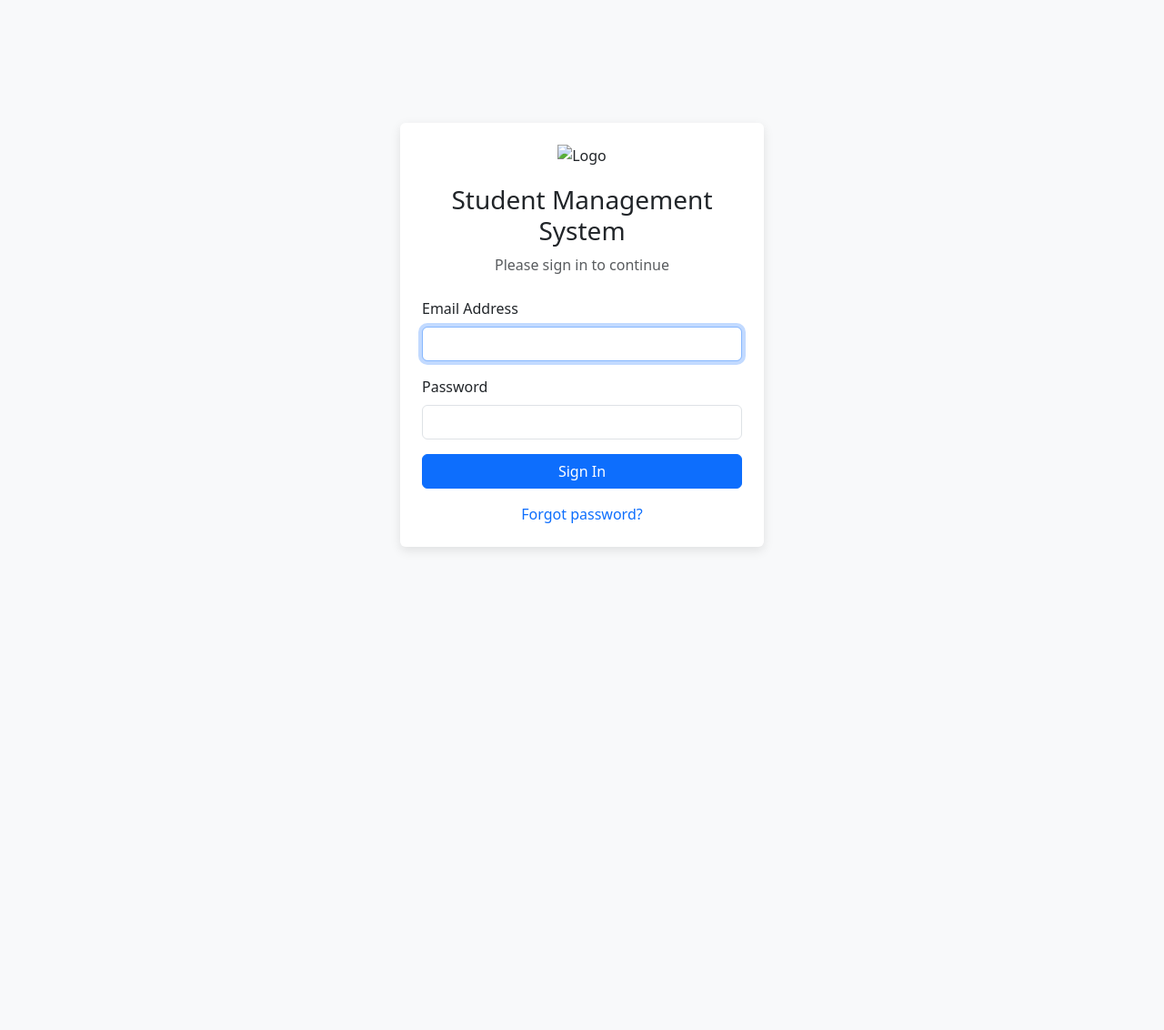
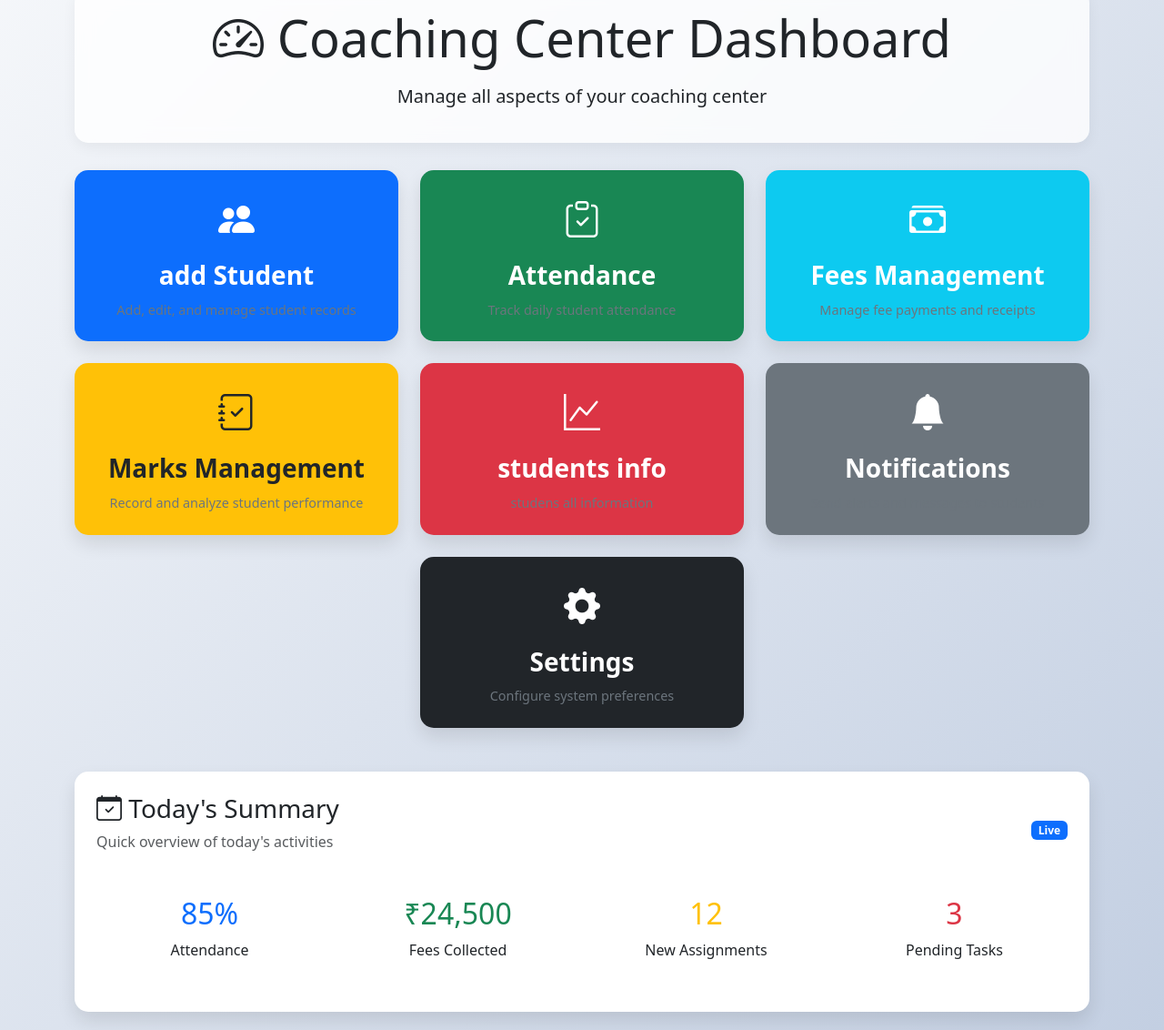
Before and after one commit to assignhub11/coachingclassmanagement, a plain HTML site: page studentmanage/html/login.html in a window 1280 px wide. Shown: the part 32-1164 px from the top of the page at 91% size. Before the commit the page ends 800 px from the top, so only its background shows below. Drawn offline with nearby package versions, Linux system fonts and the light colour scheme; no server answers.

Commit message:
Update dashboardown.html

```diff
--- a/studentmanage/html/login.html
+++ b/studentmanage/html/login.html
@@ -3,62 +3,182 @@
 <head>
     <meta charset="UTF-8">
     <meta name="viewport" content="width=device-width, initial-scale=1.0">
-    <title>Coaching Class - Login</title>
+    <title>Coaching Center Dashboard</title>
     <link href="https://cdn.jsdelivr.net/npm/bootstrap@5.3.0/dist/css/bootstrap.min.css" rel="stylesheet">
+    <link rel="stylesheet" href="https://cdn.jsdelivr.net/npm/bootstrap-icons@1.10.0/font/bootstrap-icons.css">
     <style>
         body {
-            background-color: #f8f9fa;
-            height: 100vh;
-            display: flex;
-            align-items: center;
+            background: linear-gradient(135deg, #f5f7fa 0%, #c3cfe2 100%);
+            min-height: 100vh;
+            padding: 20px;
         }
-        .login-card {
-            width: 100%;
-            max-width: 400px;
-            box-shadow: 0 4px 12px rgba(0,0,0,0.1);
+        .dashboard-card {
+            border-radius: 15px;
+            box-shadow: 0 10px 20px rgba(0,0,0,0.1);
+            transition: all 0.3s ease;
             border: none;
+            overflow: hidden;
+            height: 100%;
         }
-        .logo {
-            width: 80px;
-            height: 80px;
-            object-fit: contain;
-            margin-bottom: 20px;
+        .dashboard-card:hover {
+            transform: translateY(-5px);
+            box-shadow: 0 15px 30px rgba(0,0,0,0.2);
+        }
+        .card-icon {
+            font-size: 2.5rem;
+            margin-bottom: 15px;
+        }
+        .card-title {
+            font-weight: 600;
+            margin-bottom: 10px;
+        }
+        .card-text {
+            color: #6c757d;
+            font-size: 0.9rem;
+        }
+        .header {
+            background: rgba(255,255,255,0.8);
+            backdrop-filter: blur(10px);
+            border-radius: 15px;
+            padding: 20px;
+            margin-bottom: 30px;
+            box-shadow: 0 5px 15px rgba(0,0,0,0.05);
+        }
+        .btn-dashboard {
+            border-radius: 10px;
+            padding: 15px 0;
+            text-align: center;
+            color: white;
+            font-weight: 500;
+            border: none;
+            transition: all 0.3s ease;
+        }
+        .btn-dashboard:hover {
+            transform: scale(1.03);
+            color: white;
         }
     </style>
 </head>
 <body>
     <div class="container">
-        <div class="row justify-content-center">
-            <div class="col-md-8 col-lg-6">
-                <div class="card login-card mx-auto">
-                    <div class="card-body p-4">
-                        <div class="text-center mb-4">
-                            <img src="your-logo.png" alt="Logo" class="logo">
-                            <h3>Student Management System</h3>
-                            <p class="text-muted">Please sign in to continue</p>
+        <div class="header text-center">
+            <h1 class="display-4 mb-3"><i class="bi bi-speedometer2"></i> Coaching Center Dashboard</h1>
+            <p class="lead">Manage all aspects of your coaching center</p>
+        </div>
+
+        <div class="row g-4">
+            <!-- Student Management -->
+            <div class="col-md-4">
+                <a href="add_student.html" class="text-decoration-none">
+                    <div class="dashboard-card card bg-primary text-white p-4 text-center">
+                        <i class="bi bi-people-fill card-icon"></i>
+                        <h3 class="card-title"> add Student </h3>
+                        <p class="card-text">Add, edit, and manage student records</p>
+                    </div>
+                </a>
+            </div>
+
+            <!-- Attendance System -->
+            <div class="col-md-4">
+                <a href="attandance.html" class="text-decoration-none">
+                    <div class="dashboard-card card bg-success text-white p-4 text-center">
+                        <i class="bi bi-clipboard-check card-icon"></i>
+                        <h3 class="card-title">Attendance</h3>
+                        <p class="card-text">Track daily student attendance</p>
+                    </div>
+                </a>
+            </div>
+
+            <!-- Fees Management -->
+            <div class="col-md-4">
+                <a href="feesmanagement.html" class="text-decoration-none">
+                    <div class="dashboard-card card bg-info text-white p-4 text-center">
+                        <i class="bi bi-cash-stack card-icon"></i>
+                        <h3 class="card-title">Fees Management</h3>
+                        <p class="card-text">Manage fee payments and receipts</p>
+                    </div>
+                </a>
+            </div>
+
+            <!-- Marks Management -->
+            <div class="col-md-4">
+                <a href="marksmanagement.html" class="text-decoration-none">
+                    <div class="dashboard-card card bg-warning text-dark p-4 text-center">
+                        <i class="bi bi-journal-check card-icon"></i>
+                        <h3 class="card-title">Marks Management</h3>
+                        <p class="card-text">Record and analyze student performance</p>
+                    </div>
+                </a>
+            </div>
+
+            <!-- Reports -->
+            <div class="col-md-4">
+                <a href="students_info.html" class="text-decoration-none">
+                    <div class="dashboard-card card bg-danger text-white p-4 text-center">
+                        <i class="bi bi-graph-up card-icon"></i>
+                        <h3 class="card-title">students info</h3>
+                        <p class="card-text">studens all information </p>
+                    </div>
+                </a>
+            </div>
+
+            <!-- Notifications -->
+            <div class="col-md-4">
+                <a href="notifications.html" class="text-decoration-none">
+                    <div class="dashboard-card card bg-secondary text-white p-4 text-center">
+                        <i class="bi bi-bell-fill card-icon"></i>
+                        <h3 class="card-title">Notifications</h3>
+                        <p class="card-text">Send alerts and messages to students</p>
+                    </div>
+                </a>
+            </div>
+
+            <!-- Settings -->
+            <div class="col-md-4 mx-auto">
+                <a href="settings.html" class="text-decoration-none">
+                    <div class="dashboard-card card bg-dark text-white p-4 text-center">
+                        <i class="bi bi-gear-fill card-icon"></i>
+                        <h3 class="card-title">Settings</h3>
+                        <p class="card-text">Configure system preferences</p>
+                    </div>
+                </a>
+            </div>
+        </div>
+
+        <div class="row mt-5">
+            <div class="col-12">
+                <div class="dashboard-card card bg-white p-4">
+                    <div class="d-flex justify-content-between align-items-center">
+                        <div>
+                            <h3><i class="bi bi-calendar-check"></i> Today's Summary</h3>
+                            <p class="text-muted">Quick overview of today's activities</p>
                         </div>
-
-                        <form id="loginForm">
-                            <div class="mb-3">
-                                <label for="email" class="form-label">Email Address</label>
-                                <input type="email" class="form-control" id="email" required autofocus>
+                        <span class="badge bg-primary">Live</span>
+                    </div>
+                    <div class="row mt-3 text-center">
+                        <div class="col-md-3">
+                            <div class="p-3">
+                                <h2 class="text-primary">85%</h2>
+                                <p>Attendance</p>
                             </div>
-
-                            <div class="mb-3">
-                                <label for="password" class="form-label">Password</label>
-                                <input type="password" class="form-control" id="password" required>
+                        </div>
+                        <div class="col-md-3">
+                            <div class="p-3">
+                                <h2 class="text-success">₹24,500</h2>
+                                <p>Fees Collected</p>
                             </div>
-
-                            <div class="d-grid gap-2">
-                                <button type="submit" class="btn btn-primary" id="loginBtn">
-                                    <span id="loginText">Sign In</span>
-                                    <span id="loginSpinner" class="spinner-border spinner-border-sm" style="display: none;"></span>
-                                </button>
+                        </div>
+                        <div class="col-md-3">
+                            <div class="p-3">
+                                <h2 class="text-warning">12</h2>
+                                <p>New Assignments</p>
                             </div>
-                        </form>
-
-                        <div class="mt-3 text-center">
-                            <a href="forgot-password.html" class="text-decoration-none">Forgot password?</a>
+                        </div>
+                        <div class="col-md-3">
+                            <div class="p-3">
+                                <h2 class="text-danger">3</h2>
+                                <p>Pending Tasks</p>
+                            </div>
                         </div>
                     </div>
                 </div>
@@ -66,20 +186,6 @@
         </div>
     </div>
 
-    <!-- Error Toast -->
-    <div class="position-fixed bottom-0 end-0 p-3" style="z-index: 11">
-        <div id="errorToast" class="toast align-items-center text-white bg-danger" role="alert">
-            <div class="d-flex">
-                <div class="toast-body" id="errorMessage"></div>
-                <button type="button" class="btn-close btn-close-white me-2 m-auto" data-bs-dismiss="toast"></button>
-            </div>
-        </div>
-    </div>
-
-    <!-- Firebase and Bootstrap JS -->
-    <script src="https://www.gstatic.com/firebasejs/9.6.0/firebase-app-compat.js"></script>
-    <script src="https://www.gstatic.com/firebasejs/9.6.0/firebase-auth-compat.js"></script>
     <script src="https://cdn.jsdelivr.net/npm/bootstrap@5.3.0/dist/js/bootstrap.bundle.min.js"></script>
-    <script src="/js/login.js"></script>
 </body>
 </html>
```
